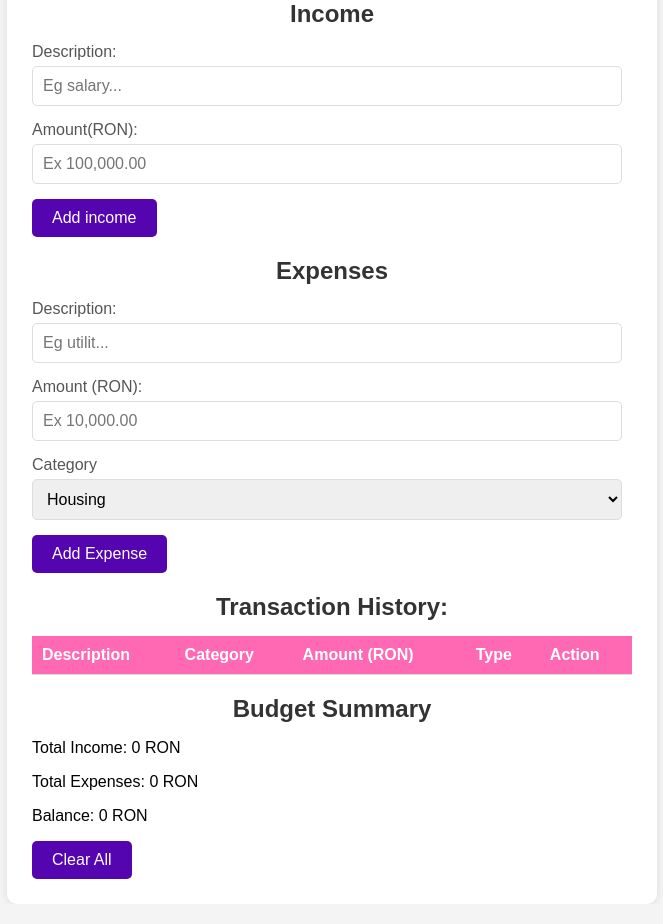
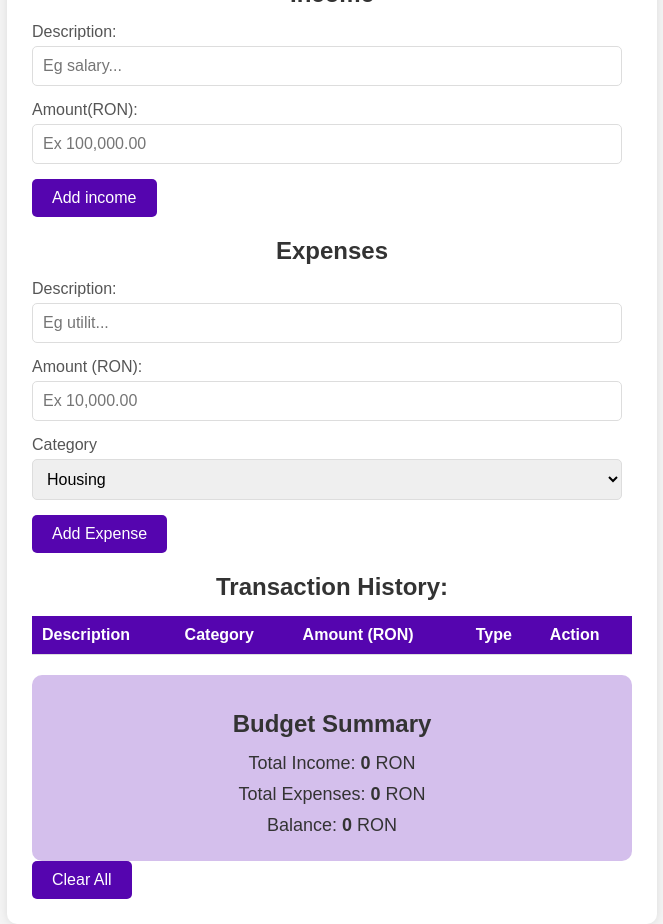
Before and after one commit to Adrian030304/Expense-Tracker---Learning-project, a plain HTML site: page index.html in a window 1280 px wide. Shown: the whole page, without its empty margins (308-971 px from the left). Drawn offline with Linux system fonts and the light colour scheme.

Commit message:
Summary style

```diff
--- a/styles.css
+++ b/styles.css
@@ -85,7 +85,7 @@ th, td {
 }
 
 th {
-    background-color: #FF69B4;
+    background-color: #5505af;
     color: white;
 }
 
@@ -94,7 +94,7 @@ td {
 }
 
 td button {
-    background-color: #FF1493;
+    background-color: #5505af;
     color: white;
     border: none;
     padding: 5px 10px;
@@ -105,3 +105,20 @@ td button {
 td button:hover {
     background-color: #C71585;
 }
+
+.summary {
+    background-color: #d4bfec;
+    padding: 15px;
+    border-radius: 10px;
+    text-align: center;
+    color: #333;
+}
+
+.summary p {
+    margin: 10px 0;
+    font-size: 18px;
+}
+
+.summary span {
+    font-weight: bold;
+}
```
